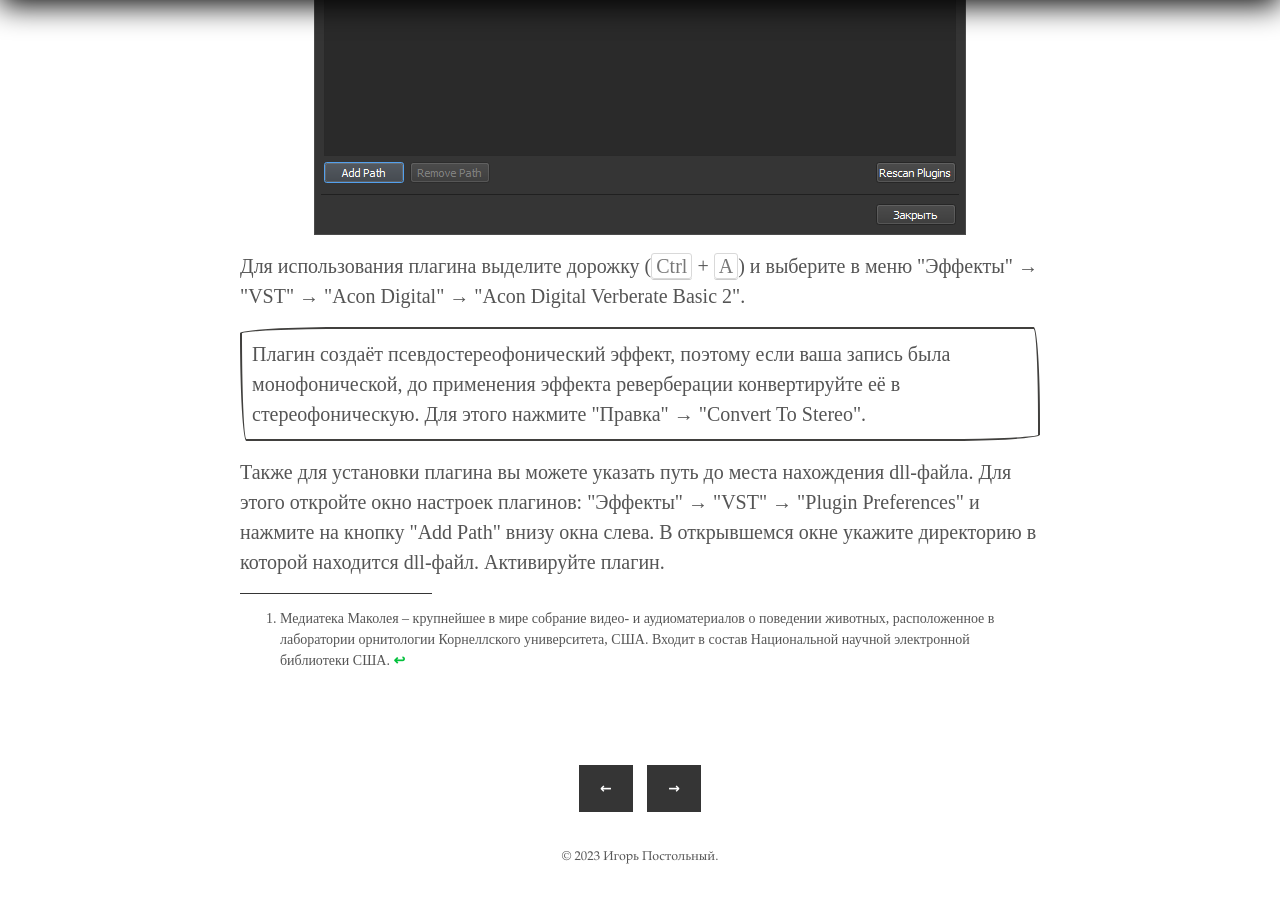
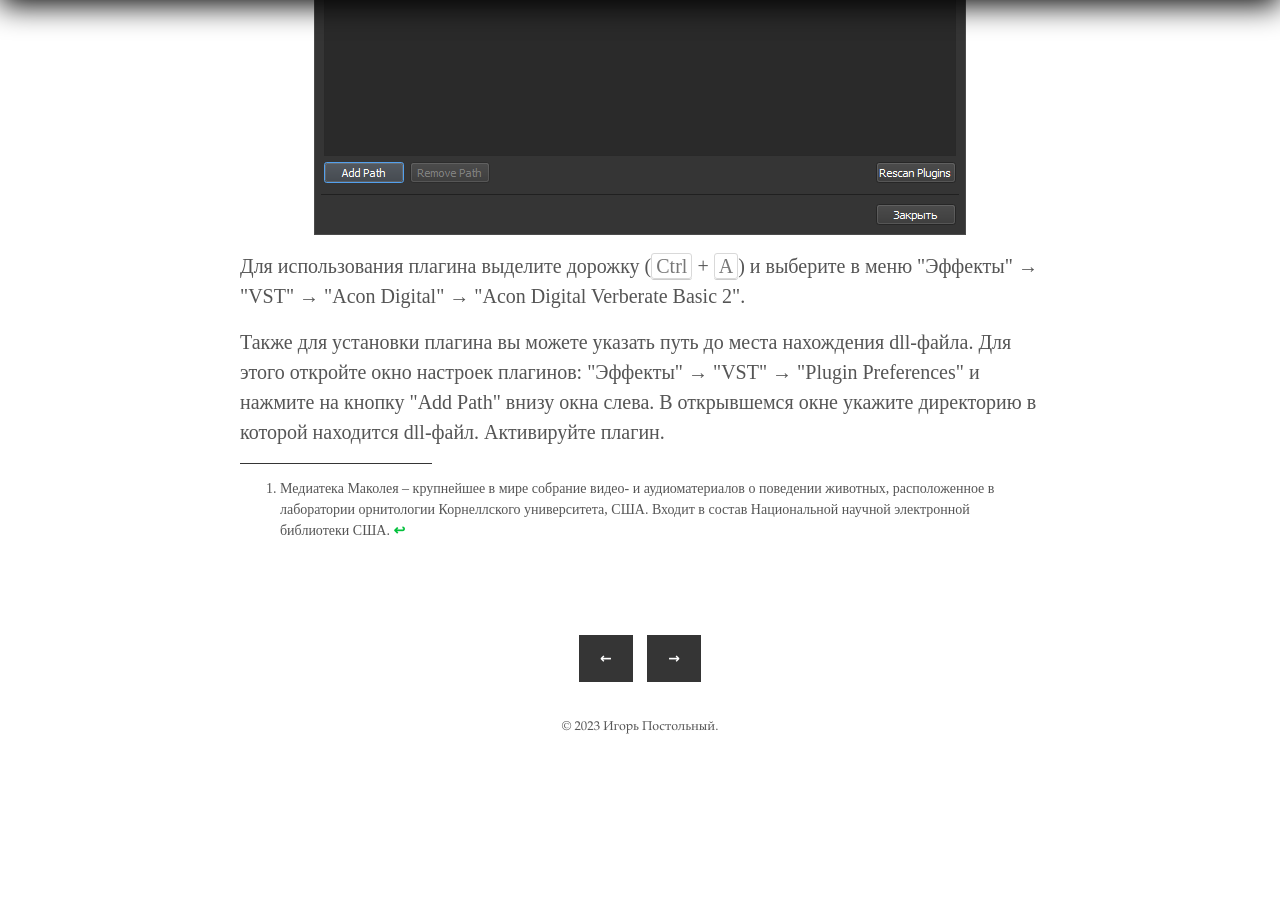
Before and after one commit to postolny/postolny.github.io, a Jekyll site: the page built from _posts/2023-03-07-ocenaudio.md, in a window 1280 px wide and 900 px high, scrolled down 17378 px. Built offline with Jekyll 4.4.1, drawn with Linux system fonts in a browser that asks for light colours; after the commit the page ends 18148 px from its top, so only the background shows below that.

Commit message:
Add files via upload

```diff
--- a/_posts/2023-03-07-ocenaudio.md
+++ b/_posts/2023-03-07-ocenaudio.md
@@ -169,9 +169,6 @@
 
 Для использования плагина выделите дорожку (<kbd>Ctrl</kbd> + <kbd>A</kbd>) и выберите в меню "Эффекты" → "VST" → "Acon Digital" → "Acon Digital Verberate Basic 2".
 
-Плагин создаёт псевдостереофонический эффект, поэтому если ваша запись была монофонической, до применения эффекта реверберации конвертируйте её в стереофоническую. Для этого нажмите "Правка" → "Convert To Stereo".
-{: .cornice}
-
 Также для установки плагина вы можете указать путь до места нахождения dll-файла. Для этого откройте окно настроек плагинов: "Эффекты" → "VST" → "Plugin Preferences" и нажмите на кнопку "Add Path" внизу окна слева. В открывшемся окне укажите директорию в которой находится dll-файл. Активируйте плагин.
 
 [^1]: Медиатека Маколея – крупнейшее в мире собрание видео- и аудиоматериалов о поведении животных, расположенное в лаборатории орнитологии Корнеллского университета, США. Входит в состав Национальной научной электронной библиотеки США.
```
